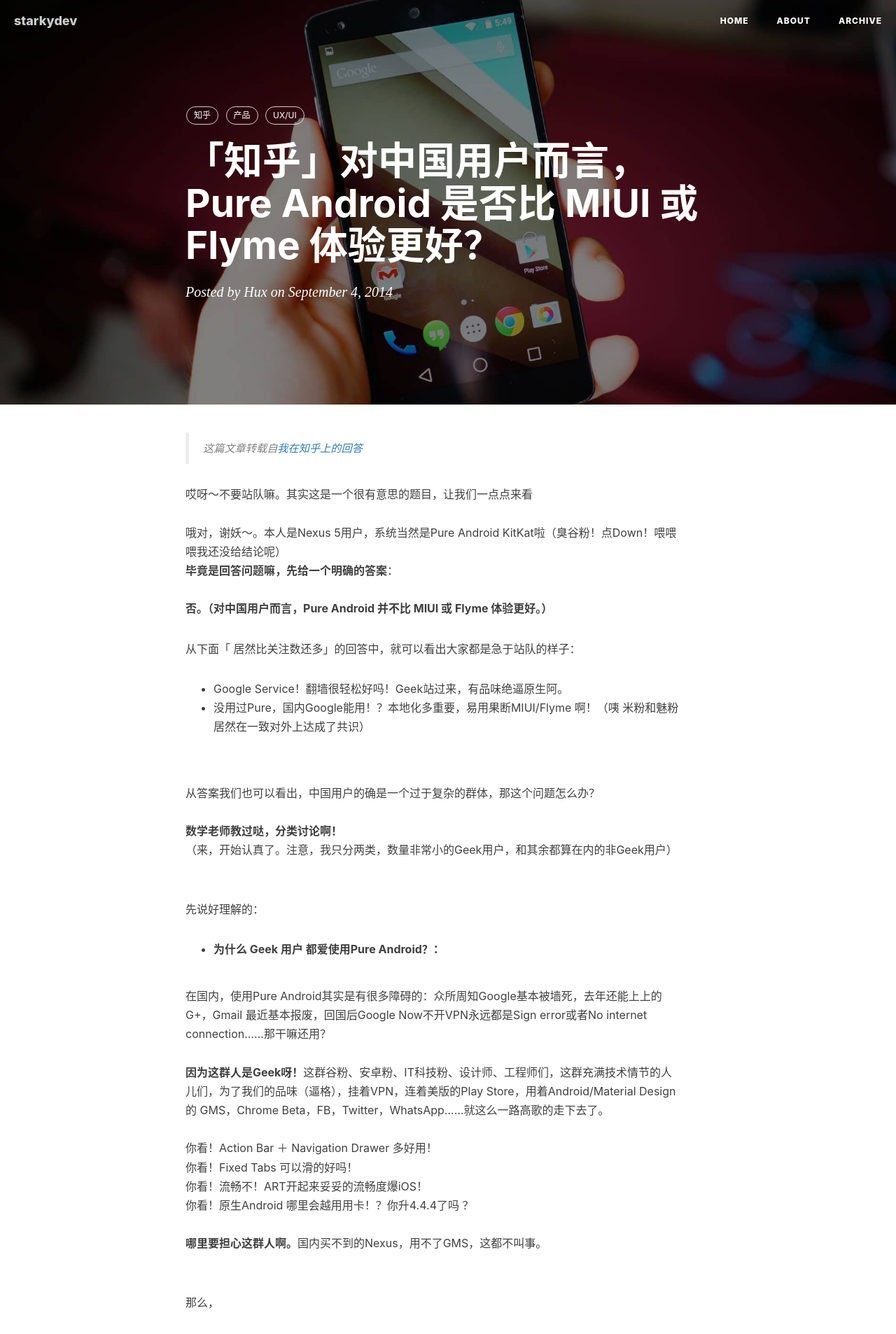
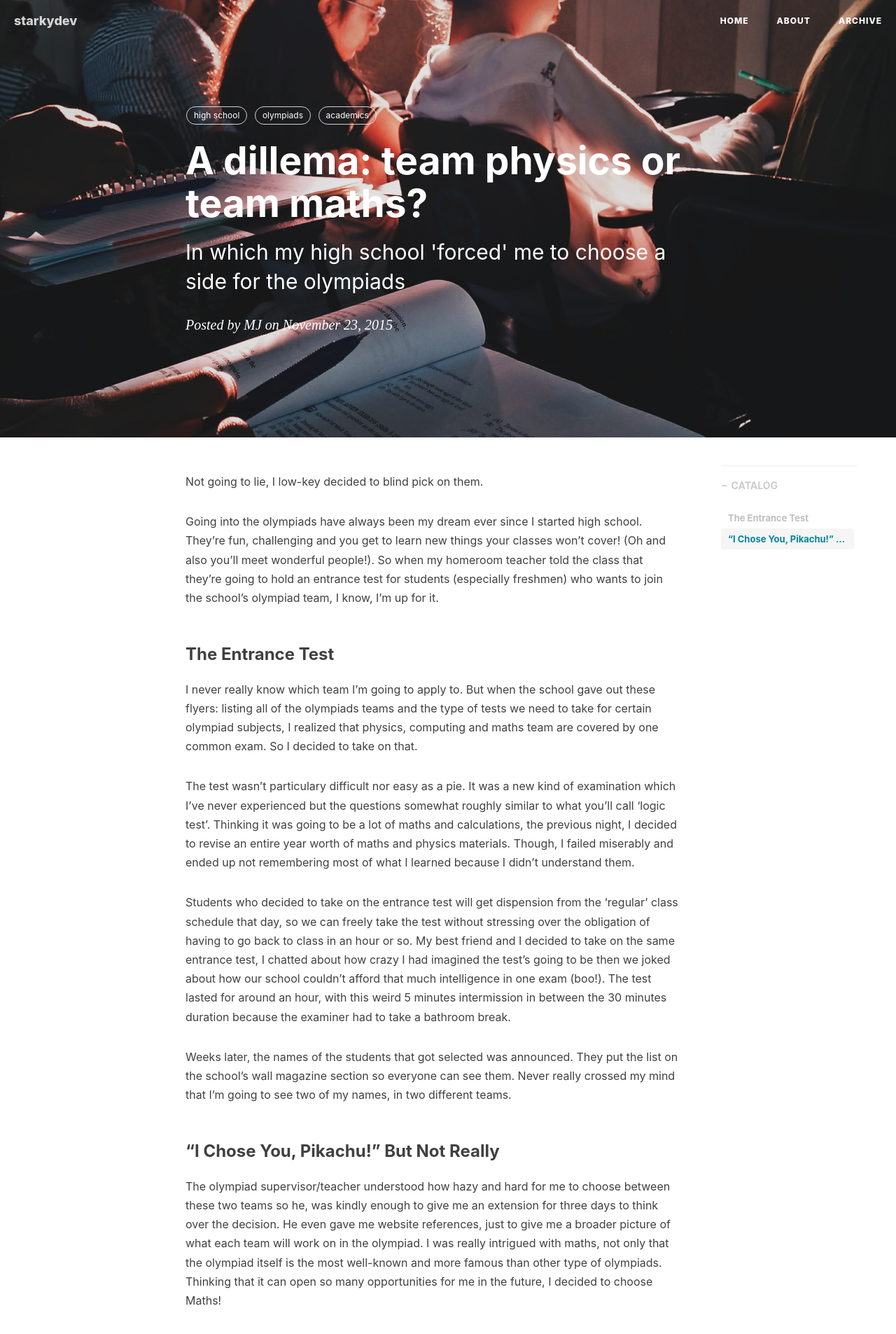
Before and after one commit to maiesey/maiesey.github.io, a Jekyll site: the page built from _posts/2014-09-04-is-pure-android-better.markdown, in a window 1280 px wide. Shown: the top 1906 px of the page at 70% size. Built offline with Jekyll 4.4.1, drawn with Linux system fonts in a browser that asks for light colours; nearby versions of some CDN libraries; comment, search, counter and statistics services are not loaded; some of the changed text lies outside the part shown.

Commit message:
updated another blog post

```diff
--- a/_posts/2014-09-04-is-pure-android-better.markdown
+++ b/_posts/2014-09-04-is-pure-android-better.markdown
@@ -1,135 +1,48 @@
 ---
 layout:     post
-title:      "「知乎」对中国用户而言，Pure Android 是否比 MIUI 或 Flyme 体验更好？"
-subtitle:   ""
-date:       2014-09-04 12:00:00
-author:     "Hux"
-header-img: "img/post-bg-android.jpg"
+title:      "A dillema: team physics or team maths?"
+subtitle:   "In which my high school 'forced' me to choose a side for the olympiads"
+date:       2015-11-23 12:00:00
+author:     "MJ"
+header-img: "img/post-bg-physicsmaths.jpg"
+catalog: true
 tags:
-    - 知乎
-    - 产品
-    - UX/UI
+    - high school
+    - olympiads
+    - academics
+---
+Not going to lie, I low-key decided to blind pick on them.
+
+Going into the olympiads have always been my dream ever since I started high school. They're fun, challenging and you get to learn new things your classes won't cover! (Oh and also you'll meet wonderful people!). So when my homeroom teacher told the class that they're going to hold an entrance test for students (especially freshmen) who wants to join the school's olympiad team, I know, I'm up for it.
+
+### The Entrance Test
+I never really know which team I'm going to apply to. But when the school gave out these flyers: listing all of the olympiads teams and the type of tests we need to take for certain olympiad subjects, I realized that physics, computing and maths team are covered by one common exam. So I decided to take on that.
+
+The test wasn't particulary difficult nor easy as a pie. It was a new kind of examination which I've never experienced but the questions somewhat roughly similar to what you'll call 'logic test'. Thinking it was going to be a lot of maths and calculations, the previous night, I decided to revise an entire year worth of maths and physics materials. Though, I failed miserably and ended up not remembering most of what I learned because I didn't understand them.
+
+Students who decided to take on the entrance test will get dispension from the 'regular' class schedule that day, so we can freely take the test without stressing over the obligation of having to go back to class in an hour or so. My best friend and I decided to take on the same entrance test, I chatted about how crazy I had imagined the test's going to be then we joked about how our school couldn't afford that much intelligence in one exam (boo!). The test lasted for around an hour, with this weird 5 minutes intermission in between the 30 minutes duration because the examiner had to take a bathroom break.
+
+Weeks later, the names of the students that got selected was announced. They put the list on the school's wall magazine section so everyone can see them. Never really crossed my mind that I'm going to see two of my names, in two different teams.
+
+### "I Chose You, Pikachu!" But Not Really
+The olympiad supervisor/teacher understood how hazy and hard for me to choose between these two teams so he, was kindly enough to give me an extension for three days to think over the decision. He even gave me website references, just to give me a broader picture of what each team will work on in the olympiad. I was really intrigued with maths, not only that the olympiad itself is the most well-known and more famous than other type of olympiads. Thinking that it can open so many opportunities for me in the future, I decided to choose Maths!
+
+The first week of training camp was done after class periods ended. We'd proceed to our designated classrooms, meet with our instructors and other teammates and obviously, study! The maths team can be a little stiff sometimes. Multiple times I want to stab my eye with pencil led because I made a joke and nobody laughed except my instructor. God bless him, he's a pride saviour.
+
+Every week, the instructor will give out PSets (Problem Sets) for the students to work on, and based on these works he will make decisions on who will be eliminated from the team every two week until there were only three of us.
+
+It was the fourth week of training camp, when I got a revelation. I was watching random movies while doing my english homework, when I stumbled upon a 2014 movie, The Theory of Everything. It was a biography movie about Stephen Hawking. I was so captivated by the movie (ended up crying because the EPILOGUE WAS SO BEAUTIFUL OH MY GOD) that I decided that I want to do physics.
+
+It be like that sometimes, and I can be an insufferable student on occasions.
+
+I spoke to my lovely instructor, which he then replied with a huge sigh. My entire defense system was feeling very much alarmed by his response. He then asked me why, and I blatantly told him that there was this amazing movies I watched last night it was about space and there was so many physics in it, I finally had an enlightement on how much applicable physics can be.
+
+He let me go.
+
+I was really sad to leave the team, though they weren't sad to see me leave(really). I spoke to the physics instructor, which happens to be my physics teacher in class. She said I could join the physics team but I must catch on the previous four PSets she already gave out to the students. If I scored well enough, she'll let me stay in the team. I agreed.
+
 ---
 
-> 这篇文章转载自[我在知乎上的回答](http://www.zhihu.com/question/25104721/answer/30108886)
+So currently I am in the middle of the fifth week, as I'm writing this (while also trying to work on our current PSet). Happily staying in the physics team. I just thought it would be fun to share this 'changeable' habit of mine and see it in action.
 
-
-<p>哎呀～不要站队嘛。其实这是一个很有意思的题目，让我们一点点来看
-    <br>
-    <br>哦对，谢妖～。本人是Nexus 5用户，系统当然是Pure Android KitKat啦（臭谷粉！点Down！喂喂喂我还没给结论呢）
-    <br><b>毕竟是回答问题嘛，先给一个明确的答案</b>：
-    <br>
-    <br><b>否。（</b><b>对中国用户而言，Pure Android 并不比 MIUI 或 Flyme 体验更好。</b><b>）</b>
-
-    <p>从下面「 居然比关注数还多」的回答中，就可以看出大家都是急于站队的样子：</p>
-
-    <ul>
-        <li>Google Service！翻墙很轻松好吗！Geek站过来，有品味绝逼原生阿。</li>
-        <li>没用过Pure，国内Google能用！？本地化多重要，易用果断MIUI/Flyme 啊！（咦 米粉和魅粉居然在一致对外上达成了共识）</li>
-    </ul>
-    <br>从答案我们也可以看出，中国用户的确是一个过于复杂的群体，那这个问题怎么办？
-    <br>
-    <br><b>数学老师教过哒，分类讨论啊！</b>
-    <br>（来，开始认真了。注意，我只分两类，数量非常小的Geek用户，和其余都算在内的非Geek用户）
-    <br>
-    <br>
-
-    <p>先说好理解的：</p>
-
-    <ul>
-        <li><b>为什么 Geek 用户 都爱使用Pure Android？：</b>
-        </li>
-    </ul>在国内，使用Pure Android其实是有很多障碍的：众所周知Google基本被墙死，去年还能上上的G+，Gmail 最近基本报废，回国后Google Now不开VPN永远都是Sign error或者No internet connection……那干嘛还用？
-    <br>
-    <br><b>因为这群人是Geek呀！</b>这群谷粉、安卓粉、IT科技粉、设计师、工程师们，这群充满技术情节的人儿们，为了我们的品味（逼格），挂着VPN，连着美版的Play Store，用着Android/Material Design 的 GMS，Chrome Beta，FB，Twitter，WhatsApp……就这么一路高歌的走下去了。
-    <br>
-    <br>你看！Action Bar ＋ Navigation Drawer 多好用！
-    <br>你看！Fixed Tabs 可以滑的好吗！
-    <br>你看！流畅不！ART开起来妥妥的流畅度爆iOS！
-    <br>你看！原生Android 哪里会越用用卡！？你升4.4.4了吗 ？
-    <br>
-    <br><b>哪里要担心这群人啊。</b>国内买不到的Nexus，用不了GMS，这都不叫事。
-    <br>
-    <br>
-
-    <p>那么，</p>
-
-    <ul>
-        <li><b>为什么 非Geek 用户 不适合使用Pure Android？：</b>
-        </li>
-    </ul>GMS的问题就不多说了，妥妥是用不了，在VPN之间切换也是麻烦。
-    <br>也不说Pure Android不那么好刷到的问题（当然你可以刷CM），
-    <br>我们就直接来看最核心的问题：
-    <br>
-    <br><b>「 Pure Android 的交互设计真的比 MIUI / Flyme 好吗？」<br></b>
-    <br><b>不见得。</b>
-    <br><b>所谓设计，第一个要考虑的就是目标用户。</b>
-    <br>
-    <br>为什么Pure Android的交互设计让Geek觉得用户体验好？
-    <br>
-    <ul>
-        <li>国外规范的 Android Design 生态环境打造统一的 Pure Android 体验</li>
-        <li>更高级的手势/App运用带来了很多便利（典型的例子SwipePad）</li>
-        <li>有着工程师思想的他们可以轻易理解Android的复杂逻辑</li>
-        <li>有着工程师思想的他们总能自己轻松躲开一些设计问题</li>
-    </ul>
-    <br>而 Pure Android 之于 普通用户 呢？
-    <br><b>「 这些优势基本荡然无存」</b>，反而，混乱的国内生态环境带来大部分中国用户对Android Design的陌生，相比iOS复杂许多的Android逻辑带来较高的学习成本……
-    <br>
-    <br>而MIUI/Flyme在设计方面上的本地化，主要就是出来解决这个问题的。
-    <br>我们可以看到，其实MIUI/Flyme做得大部分工作，除了视觉外，就是<b>简化信息层级，降低交互学习成本，遮住Android系统过于复杂的部分，在易用性上向iOS靠拢</b>。
-    <br>
-    <br>如果说在这里MIUI/Flyme还只能和Pure Android 打个平手的话……
-    <br>
-    <br><b>MIUI 和 Flyme 的本地化还远没有完：</b>
-    <br>
-    <br>你在国内总要用国内的互联网服务吧？
-    <br><b>集成，</b>我全给你全整合进来，打造一条龙服务
-    <br>
-    <ul>
-        <li>应用商店
-            <br>
-        </li>
-        <li>云存储/云服务（自己提供或合作）
-            <br>
-        </li>
-        <li>数字娱乐消费（音乐/游戏/阅读/视频/主题/壁纸/铃声……）
-            <br>
-        </li>
-        <li>安全（小白最爱用的系统清理，陌生号码拦截……）
-            <br>
-        </li>
-        <li>生活服务（支付，地图，快递，订餐，打车，旅游……）
-            <br>
-        </li>
-        <li>社交（美图，快速分享……）
-            <br>
-        </li>
-        <li>太多了。总之就是你想要什么有什么，自己没有就跟大家合作呗。
-            <br>
-        </li>
-    </ul><b>不够酷？</b>对大部分用户来说够酷了
-    <br>
-    <ul>
-        <li>小米，平板，盒子，电视，路由……MIUI的多屏体验</li>
-        <li>魅族，联合智能硬件，手表飞机插座……Connect to Meizu</li>
-    </ul><b>渠道成本低（不是指价格）</b>。这个其实也相当重要
-    <br>
-    <ul>
-        <li>容易刷到，适配机子广，稳定。</li>
-        <li>国内买得到，线下甚至有体验店，可以教你用呀什么的。</li>
-    </ul>
-    <br>更何况，对于大部分非Geek用户，手机虽不再只是当年的通讯工具那么简单，但充其量也就是一个智能电子设备而已。<b>能方便快速的享受到国内主流的互联网应用与服务，完成日常的需求就足以</b>。
-    <br>
-    <br><b>MIUI/Flyme 在这方面上的成绩，是Pure Android远不能比的。</b>
-    <br>
-    <br>所以我的结论是：
-    <br>
-    <br><b>对中国用户而言，Pure Android 并不比 MIUI 或 Flyme 体验更好。</b>
-    <br><b>对大部分中国用户而言，MIUI 或 Flyme 比 </b><b>Pure Android 的</b><b>体验更好。</b>
-    <br>
-    <br>
-    <br>
-    <br>
-    <br>没啥利益相关，我又不是云OS的
-</p>
+—— MJ 2015.11
--- a/_posts/2014-01-29-hello-2015.markdown
+++ b/_posts/2015-09-14-cheat-or-not.markdown
@@ -5,15 +5,17 @@
 date:       2015-09-14 12:00:00
 author:     "MJ"
 header-img: "img/post-bg-2015.jpg"
-catalog: true
+catalog: false
 tags:
     - high school
     - rant
+    - life experience
+    - academics
 ---
 
 > “Yeah It's on. ”
 
-They said, high school is going to be the best time of your life. Well, I don't really know what they were doing in high school that can be classified as "fun" but it's sure as hell isn't for me. Ahhh, I'm three months deep into the first semester of freshmen year and I'm already stressed. What's worse is that it doesn't come from the workload. The workload is fine, nothing too crazy, just a bunch of group projects and weeks of adapting into the new school system. But, it's the work/study environment that's really depressing.
+They said, high school is going to be the best time of your life. Well, I don't really know what they were doing in high school that can be classified as "fun" but it's sure as hell isn't for me. Ahhh, I'm three months deep into the second semester of freshmen year and I'm already stressed. What's worse is that it doesn't come from the workload. The workload is fine, nothing too crazy, just a bunch of group projects and weeks of adapting into the new school system. But, it's the work/study environment that's really depressing.
 
 A little bit of background, I'm going to graduate in 2 years, with a high school diploma. So, it's not going to be a surprised that the accelerated class is going to be very competitive. It's fun to be competitive **if it's healthy**. Well, this one surely is not. Because we need to survive chugging 3 years worth of classes into a year, a lot of students tend to cheat during exams. I was actually pretty empathetic towards them--the cheaters. I know how much pressure they were getting, since most of them are my friends too, I know how much in deep shit they are (to put it mildly). Not to mention that they *must* pass these classes otherwise they can get 'expelled' from the program.
 
```
Also changed, not shown: img/post-bg-physicsmaths.jpg (added).
